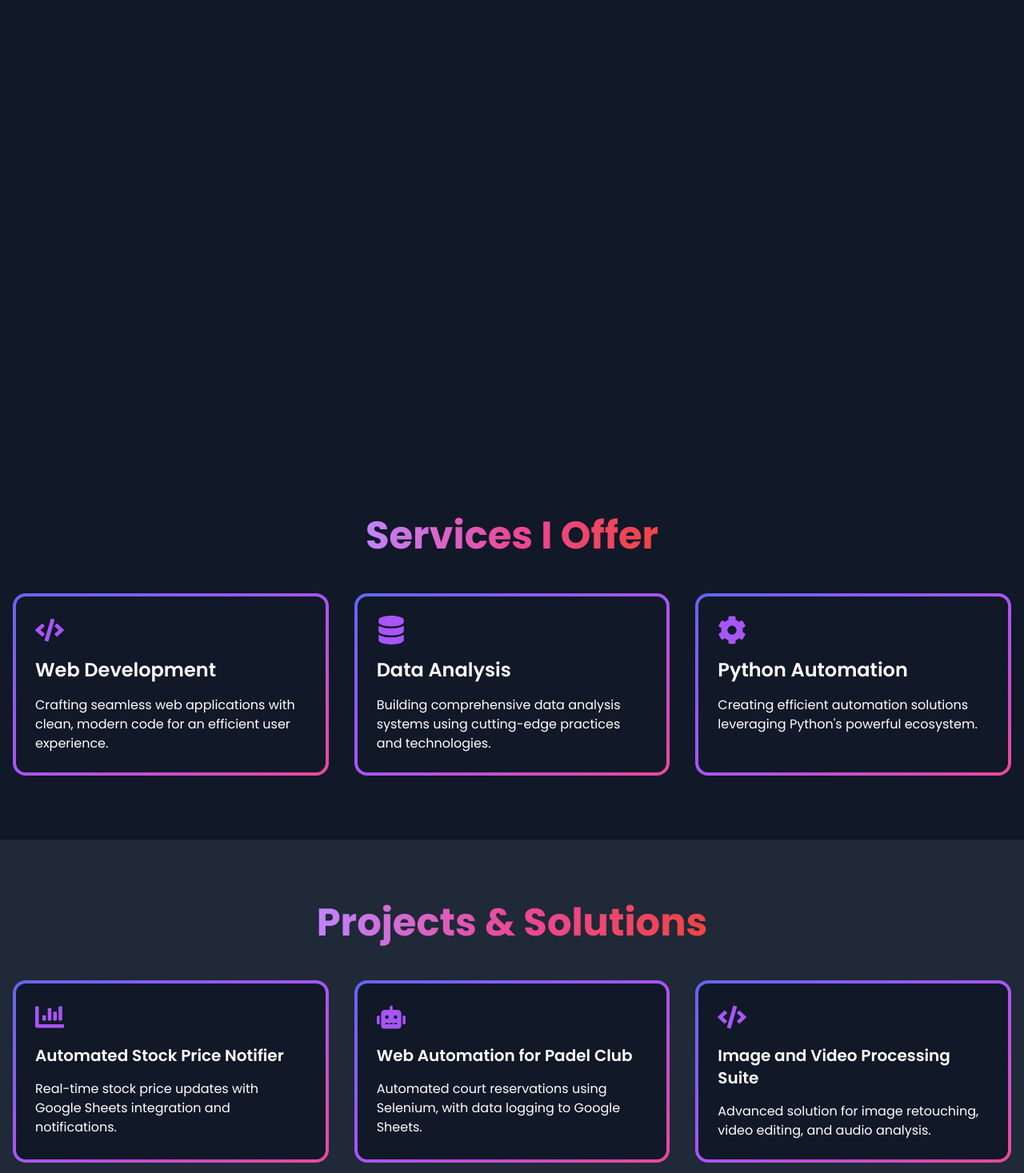
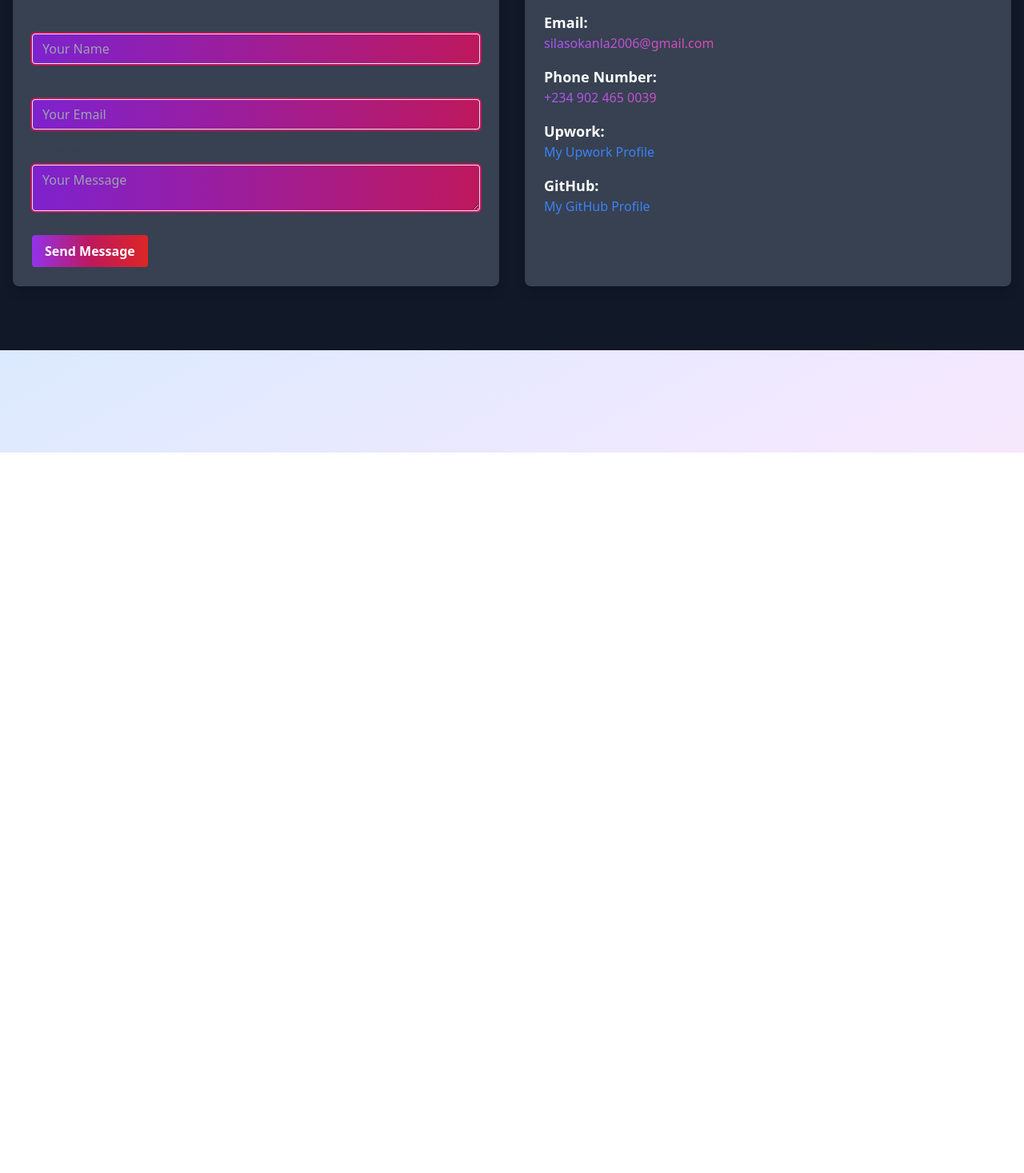
Before and after one commit to CyberTycoon/silas-portfolio, a Next.js app: page /contact in a window 1280 px wide. Shown: the part 234-1701 px from the top of the page at 80% size. After the commit the page ends 800 px from the top, so only its background shows below. Built offline with nearby package versions, Linux system fonts and the light colour scheme.

Commit message:
enhanced ui

```diff
--- a/src/app/contact/page.tsx
+++ b/src/app/contact/page.tsx
@@ -1,320 +1,211 @@
-"use client"
+"use client"; // Ensure client-side rendering
 
-import { motion, useScroll, useTransform, useSpring, useMotionValue, useAnimationFrame } from "framer-motion"
-import Head from "next/head"
-import { useState, useEffect, useRef } from "react"
-import { FaRocket, FaChartBar, FaRobot, FaCode, FaDatabase, FaCog } from "react-icons/fa"
-import { IconType } from "react-icons"
+import { motion } from "framer-motion";
+import { useState } from "react";
+import emailjs from "emailjs-com";
 
-interface GradientTextProps {
-  children: React.ReactNode
-  className?: string
+// Define an interface for the form data
+interface FormData {
+  name: string;
+  email: string;
+  message: string;
 }
 
-interface AnimatedCardProps {
-  children: React.ReactNode
-  className?: string
-  icon: IconType
+export default function Contact(): JSX.Element {
+  // Initialize form data and status state
+  const [formData, setFormData] = useState<FormData>({
+    name: "",
+    email: "",
+    message: "",
+  });
+  const [status, setStatus] = useState<string>("");
+
+  // Update formData when an input or textarea changes
+  const handleChange = (
+    e: React.ChangeEvent<HTMLInputElement | HTMLTextAreaElement>
+  ): void => {
+    const { name, value } = e.target;
+    setFormData({ ...formData, [name]: value });
+  };
+
+  // Handle form submission asynchronously
+  const handleSubmit = async (
+    e: React.FormEvent<HTMLFormElement>
+  ): Promise<void> => {
+    e.preventDefault();
+
+    try {
+      setStatus("Sending...");
+
+      const templateParams = {
+        name: formData.name,
+        email: formData.email,
+        message: formData.message,
+      };
+
+      // Send the email using emailjs
+      const response = await emailjs.send(
+        "service_43l9hbf",
+        "template_prcg8uu",
+        templateParams,
+        "ufiaDgchPLDjfXehB"
+      );
+
+      // Check response for success
+      if (response.status === 200) {
+        setTimeout(() => setStatus("Message sent successfully!"), 2000);
+      } else {
+        throw new Error("Failed to send message.");
       }
-
-interface FloatingIconProps {
-  icon: IconType
-  delay: number
+    } catch (error) {
+      console.error("Error sending message:", error);
+      setStatus("Failed to send message.");
     }
-
-interface Project {
-  title: string
-  description: string
-  icon: IconType
-}
-
-const GradientText: React.FC<GradientTextProps> = ({ children, className }) => (
-  <motion.span
-    className={`bg-clip-text text-transparent bg-gradient-to-r from-purple-400 via-pink-500 to-red-500 ${className}`}
-    initial={{ opacity: 0, y: 20 }}
-    animate={{ opacity: 1, y: 0 }}
-    transition={{ duration: 0.8 }}
-  >
-    {children}
-  </motion.span>
-)
-
-const AnimatedCard: React.FC<AnimatedCardProps> = ({ children, className, icon: Icon }) => {
-  const cardRef = useRef<HTMLDivElement>(null)
-  const x = useMotionValue(0)
-  const y = useMotionValue(0)
-
-  const mouseXSpring = useSpring(0)
-  const mouseYSpring = useSpring(0)
-
-  const rotateX = useTransform(mouseYSpring, [-0.5, 0.5], ["17.5deg", "-17.5deg"])
-  const rotateY = useTransform(mouseXSpring, [-0.5, 0.5], ["-17.5deg", "17.5deg"])
-
-  const handleMouseMove = (e: React.MouseEvent<HTMLDivElement>) => {
-    if (!cardRef.current) return
-    const rect = cardRef.current.getBoundingClientRect()
-    const width = rect.width
-    const height = rect.height
-    const mouseX = e.clientX - rect.left
-    const mouseY = e.clientY - rect.top
-    const xPct = mouseX / width - 0.5
-    const yPct = mouseY / height - 0.5
-    x.set(xPct)
-    y.set(yPct)
-  }
-
-  const handleMouseLeave = () => {
-    x.set(0)
-    y.set(0)
-  }
-
-  useAnimationFrame(() => {
-    mouseXSpring.set(x.get())
-    mouseYSpring.set(y.get())
-  })
+  };
 
   return (
-    <motion.div
-      ref={cardRef}
-      className={`bg-gradient-to-br from-indigo-500 via-purple-500 to-pink-500 p-1 rounded-2xl ${className}`}
-      whileHover={{ scale: 1.05 }}
-      whileTap={{ scale: 0.95 }}
-      style={{
-        rotateX,
-        rotateY,
-        transformStyle: "preserve-3d",
-      }}
-      onMouseMove={handleMouseMove}
-      onMouseLeave={handleMouseLeave}
-    >
-      <div className="bg-gray-900 rounded-xl h-full p-6 transform-gpu" style={{ transform: "translateZ(75px)" }}>
-        <Icon className="text-4xl mb-4 text-purple-500" style={{ transform: "translateZ(50px)" }} />
-        {children}
-      </div>
-    </motion.div>
-  )
-}
-
-const FloatingIcon: React.FC<FloatingIconProps> = ({ icon: Icon, delay }) => (
-  <motion.div
-    className="absolute text-4xl text-purple-500 opacity-50"
-    initial={{ y: 0, opacity: 0 }}
-    animate={{
-      y: [0, -20, 0],
-      opacity: [0, 1, 0],
-    }}
-    transition={{
-      duration: 3,
-      repeat: Number.POSITIVE_INFINITY,
-      delay: delay,
-    }}
-  >
-    <Icon />
-  </motion.div>
-)
-
-export default function Home() {
-  const { scrollYProgress } = useScroll()
-  const opacity = useTransform(scrollYProgress, [0, 0.5], [1, 0])
-  const scale = useTransform(scrollYProgress, [0, 0.5], [1, 0.8])
-  const [mounted, setMounted] = useState(false)
-
-  useEffect(() => {
-    setMounted(true)
-  }, [])
-
-  if (!mounted) return null
-
-  const projects: Project[] = [
-    {
-      title: "Automated Stock Price Notifier",
-      description: "Real-time stock price updates with Google Sheets integration and notifications.",
-      icon: FaChartBar,
-    },
-    {
-      title: "Web Automation for Padel Club",
-      description: "Automated court reservations using Selenium, with data logging to Google Sheets.",
-      icon: FaRobot,
-    },
-    {
-      title: "Image and Video Processing Suite",
-      description: "Advanced solution for image retouching, video editing, and audio analysis.",
-      icon: FaCode,
-    },
-    {
-      title: "English Dictionary Desktop App",
-      description: "User-friendly GUI application for offline dictionary access.",
-      icon: FaDatabase,
-    },
-    {
-      title: "Weather Forecast Web App",
-      description: "Responsive Next.js application with real-time weather data and modern UI.",
-      icon: FaRocket,
-    },
-    {
-      title: "Data Visualization Dashboard",
-      description: "Interactive dashboard providing real-time insights and analytics for business data.",
-      icon: FaCog,
-    },
-  ]
-
-  return (
-    <>
-      <Head>
-        <title>Silas Okanlawon - Full Stack Developer & Data Scientist</title>
-        <meta
-          name="description"
-          content="Portfolio of Silas Okanlawon - Full Stack Web Developer, Data Scientist, and Automation Specialist"
-        />
-        <link
-          href="https://fonts.googleapis.com/css2?family=Poppins:wght@300;400;600;700&display=swap"
-          rel="stylesheet"
-        />
-      </Head>
-
-      <div className="bg-gray-900 min-h-screen text-white font-['Poppins']">
-        {/* Hero Section */}
-        <motion.section
-          className="relative h-screen flex items-center justify-center overflow-hidden"
-          style={{ opacity, scale }}
-        >
-          <div className="absolute inset-0 z-0">
-            <div className="absolute inset-0 bg-gradient-to-r from-blue-500 via-purple-500 to-pink-500 opacity-30"></div>
-            <motion.div
-              className="absolute inset-0 bg-[url('/background-pattern.svg')] bg-repeat"
-              animate={{
-                backgroundPositionX: ["0%", "100%"],
-                backgroundPositionY: ["0%", "100%"],
-              }}
-              transition={{
-                repeat: Number.POSITIVE_INFINITY,
-                repeatType: "reverse",
-                duration: 20,
-              }}
-            ></motion.div>
-          </div>
-          <div className="z-10 text-center px-4">
-            <motion.h1
-              className="text-5xl md:text-7xl font-bold mb-6"
+    <section className="bg-gray-900 text-white py-20">
+      <div className="container mx-auto px-4">
+        {/* Section Heading */}
+        <motion.h2
+          className="text-4xl font-bold text-center text-gray-900 mb-12"
           initial={{ opacity: 0, y: -50 }}
           animate={{ opacity: 1, y: 0 }}
           transition={{ duration: 1 }}
         >
-              <GradientText>Welcome to My Portfolio</GradientText>
-            </motion.h1>
-            <motion.p
-              className="text-xl md:text-2xl mb-8 max-w-3xl mx-auto"
-              initial={{ opacity: 0, y: 50 }}
-              animate={{ opacity: 1, y: 0 }}
-              transition={{ delay: 0.5, duration: 1 }}
+          Contact Me
+        </motion.h2>
+
+        {/* Contact Form and Info */}
+        <div className="grid grid-cols-1 lg:grid-cols-2 gap-8">
+          {/* Contact Form */}
+          <motion.div
+            className="bg-gray-700 text-white p-6 rounded-lg shadow-lg"
+            initial={{ opacity: 0, x: -100 }}
+            animate={{ opacity: 1, x: 0 }}
+            transition={{ duration: 1 }}
           >
-              Full Stack Developer, Data Scientist, and Automation Specialist
-            </motion.p>
-            <motion.a
-              className="bg-gradient-to-r from-purple-500 to-pink-500 text-white px-8 py-3 rounded-full font-semibold text-lg hover:from-purple-600 hover:to-pink-600 transition duration-300 inline-block"
-              whileHover={{ scale: 1.05 }}
-              whileTap={{ scale: 0.95 }}
-              href="/resume.docx"
-              download
+            <h3 className="text-2xl font-semibold mb-6">Send me a message</h3>
+            <form onSubmit={handleSubmit}>
+              <div className="mb-4">
+                <label
+                  className="block text-gray-700 text-sm font-bold mb-2"
+                  htmlFor="name"
                 >
-              Download CV
-            </motion.a>
+                  Name
+                </label>
+                <input
+                  className="shadow ring-2 ring-pink-700 text-white bg-clip-border bg-gradient-to-r from-purple-700 to-pink-700 appearance-none border rounded w-full py-2 px-3 leading-tight focus:outline-none focus:shadow-outline"
+                  id="name"
+                  name="name"
+                  type="text"
+                  value={formData.name}
+                  onChange={handleChange}
+                  placeholder="Your Name"
+                />
               </div>
-          <FloatingIcon icon={FaRocket} delay={0} />
-          <FloatingIcon icon={FaChartBar} delay={1} />
-          <FloatingIcon icon={FaRobot} delay={2} />
-        </motion.section>
 
-        {/* Services Section */}
-        <section className="py-20 px-4">
-          <div className="max-w-7xl mx-auto">
-            <h2 className="text-4xl md:text-5xl font-bold mb-12 text-center">
-              <GradientText>Services I Offer</GradientText>
-            </h2>
+              <div className="mb-4">
+                <label
+                  className="block text-gray-700 text-sm font-bold mb-2"
+                  htmlFor="email"
+                >
+                  Email
+                </label>
+                <input
+                  className="shadow ring-2 ring-pink-700 text-white bg-clip-border bg-gradient-to-r from-purple-700 to-pink-700 appearance-none border rounded w-full py-2 px-3 leading-tight focus:outline-none focus:shadow-outline"
+                  id="email"
+                  name="email"
+                  type="email"
+                  value={formData.email}
+                  onChange={handleChange}
+                  placeholder="Your Email"
+                />
+              </div>
+
+              <div className="mb-6">
+                <label
+                  className="block text-gray-700 text-sm font-bold mb-2"
+                  htmlFor="message"
+                >
+                  Message
+                </label>
+                <textarea
+                  className="shadow ring-2 ring-pink-700 text-white bg-clip-border bg-gradient-to-r from-purple-700 to-pink-700 appearance-none border rounded w-full py-2 px-3 leading-tight focus:outline-none focus:shadow-outline"
+                  id="message"
+                  name="message"
+                  value={formData.message}
+                  onChange={handleChange}
+                  placeholder="Your Message"
+                ></textarea>
+              </div>
+
+              <div className="flex items-center justify-between">
+                <button
+                  className="bg-gradient-to-r from-purple-600 via-pink-700 to-red-600 hover:bg-pink-700 text-white font-bold py-2 px-4 rounded focus:outline-none focus:shadow-outline"
+                  type="submit"
+                >
+                  Send Message
+                </button>
+              </div>
+              {/* Status Message */}
+              {status && (
+                <p className="mt-4 bg-clip-text text-transparent bg-gradient-to-r from-purple-500 via-pink-500 to-red-600 font-semibold">
+                  {status}
+                </p>
+              )}
+            </form>
+          </motion.div>
+
+          {/* Contact Information */}
           <motion.div
-              className="grid grid-cols-1 md:grid-cols-3 gap-8"
-              initial={{ opacity: 0, y: 50 }}
-              whileInView={{ opacity: 1, y: 0 }}
-              transition={{ duration: 0.8 }}
-              viewport={{ once: true }}
+            className="bg-gray-700 text-white p-6 rounded-lg shadow-lg"
+            initial={{ opacity: 0, x: 100 }}
+            animate={{ opacity: 1, x: 0 }}
+            transition={{ duration: 1 }}
           >
-              <AnimatedCard icon={FaCode}>
-                <h3 className="text-2xl font-semibold mb-4">Web Development</h3>
-                <p>Crafting seamless web applications with clean, modern code for an efficient user experience.</p>
-              </AnimatedCard>
-              <AnimatedCard icon={FaDatabase}>
-                <h3 className="text-2xl font-semibold mb-4">Data Analysis</h3>
-                <p>Building comprehensive data analysis systems using cutting-edge practices and technologies.</p>
-              </AnimatedCard>
-              <AnimatedCard icon={FaCog}>
-                <h3 className="text-2xl font-semibold mb-4">Python Automation</h3>
-                <p>Creating efficient automation solutions leveraging Python's powerful ecosystem.</p>
-              </AnimatedCard>
+            <h3 className="text-2xl font-semibold mb-6">Contact Information</h3>
+
+            <div className="mb-4">
+              <h4 className="text-lg font-semibold">Email:</h4>
+              <p className="bg-clip-text text-transparent bg-gradient-to-r from-purple-500 via-pink-500 to-red-600">
+                silasokanla2006@gmail.com
+              </p>
+            </div>
+
+            <div className="mb-4">
+              <h4 className="text-lg font-semibold">Phone Number:</h4>
+              <p className="bg-clip-text text-transparent bg-gradient-to-r from-purple-500 via-pink-500 to-red-600">
+                +234 902 465 0039
+              </p>
+            </div>
+
+            <div className="mb-4">
+              <h4 className="text-lg font-semibold">Upwork:</h4>
+              <a
+                href="https://www.upwork.com/freelancers/~0190e47b810764d48e?mp_source=share"
+                target="_blank"
+                rel="noopener noreferrer"
+                className="text-blue-500 hover:underline"
+              >
+                My Upwork Profile
+              </a>
+            </div>
+
+            <div className="mb-4">
+              <h4 className="text-lg font-semibold">GitHub:</h4>
+              <a
+                href="https://github.com/CyberTycoon"
+                target="_blank"
+                rel="noopener noreferrer"
+                className="text-blue-500 hover:underline"
+              >
+                My GitHub Profile
+              </a>
+            </div>
           </motion.div>
         </div>
-        </section>
-
-        {/* Projects Section */}
-        <section className="py-20 px-4 bg-gray-800">
-          <div className="max-w-7xl mx-auto">
-            <h2 className="text-4xl md:text-5xl font-bold mb-12 text-center">
-              <GradientText>Projects & Solutions</GradientText>
-            </h2>
-            <motion.div
-              className="grid grid-cols-1 md:grid-cols-2 lg:grid-cols-3 gap-8"
-              initial={{ opacity: 0 }}
-              whileInView={{ opacity: 1 }}
-              transition={{ duration: 0.8, staggerChildren: 0.2 }}
-              viewport={{ once: true }}
-            >
-              {projects.map((project, index) => (
-                <motion.div
-                  key={index}
-                  initial={{ opacity: 0, y: 20 }}
-                  whileInView={{ opacity: 1, y: 0 }}
-                  transition={{ duration: 0.5 }}
-                  viewport={{ once: true }}
-                >
-                  <AnimatedCard className="h-full" icon={project.icon}>
-                    <h3 className="text-xl font-semibold mb-4">{project.title}</h3>
-                    <p>{project.description}</p>
-                  </AnimatedCard>
-                </motion.div>
-              ))}
-            </motion.div>
       </div>
     </section>
-
-        {/* Call to Action */}
-        <section className="py-20 px-4">
-          <div className="max-w-4xl mx-auto text-center">
-            <motion.h2
-              className="text-4xl md:text-5xl font-bold mb-6"
-              initial={{ opacity: 0 }}
-              whileInView={{ opacity: 1 }}
-              transition={{ duration: 1 }}
-            >
-              <GradientText>Ready to Bring Your Ideas to Life?</GradientText>
-            </motion.h2>
-            <motion.p
-              className="text-xl mb-8"
-              initial={{ opacity: 0 }}
-              whileInView={{ opacity: 1 }}
-              transition={{ delay: 0.5, duration: 1 }}
-            >
-              Let's collaborate on creating innovative solutions with cutting-edge web development and data science.
-            </motion.p>
-            <motion.a
-              className="bg-gradient-to-r from-purple-500 to-pink-500 text-white px-8 py-3 rounded-full font-semibold text-lg hover:from-purple-600 hover:to-pink-600 transition duration-300 inline-block"
-              whileHover={{ scale: 1.05 }}
-              whileTap={{ scale: 0.95 }}
-              href="/contact"
-            >
-              Get in Touch
-            </motion.a>
-          </div>
-        </section>
-      </div>
-    </>
-  )
+  );
 }
--- a/src/app/layout.tsx
+++ b/src/app/layout.tsx
@@ -1,19 +1,7 @@
 import type { Metadata } from "next";
-import localFont from "next/font/local";
 import "./globals.css";
 import Navbar from "../components/Navbar";
 import Head from "next/head";  // Import Head
-
-const geistSans = localFont({
-  src: "./fonts/GeistVF.woff",
-  variable: "--font-geist-sans",
-  weight: "100 900",
-});
-const geistMono = localFont({
-  src: "./fonts/GeistMonoVF.woff",
-  variable: "--font-geist-mono",
-  weight: "100 900",
-});
 
 export const metadata: Metadata = {
   title: "Silas Okanlawon",
@@ -33,7 +21,7 @@ export default function RootLayout({
 
       </Head>
       <body
-        className={`${geistSans.variable} ${geistMono.variable} antialiased`}
+        className={` antialiased`}
       >
         <Navbar/>
         {children}
--- a/src/app/page.tsx
+++ b/src/app/page.tsx
@@ -148,7 +148,8 @@ const Home: NextPage = () => {
         />
       </Head>
 
-      <div className="bg-gray-900 min-h-screen text-white font-['Poppins']">
+      {/* Updated font class to use escaped double quotes for Poppins */}
+      <div className="bg-gray-900 min-h-screen text-white font-[&quot;Poppins&quot;]">
         {/* Hero Section */}
         <motion.section
           className="relative h-screen flex items-center justify-center overflow-hidden"
@@ -318,7 +319,7 @@ const Home: NextPage = () => {
               whileInView={{ opacity: 1 }}
               transition={{ delay: 0.5, duration: 1 }}
             >
-              Let's collaborate on creating innovative solutions with cutting-edge web development and data science.
+              Let&apos;s collaborate on creating innovative solutions with cutting-edge web development and data science.
             </motion.p>
             <motion.a
               className="bg-gradient-to-r from-purple-500 to-pink-500 text-white px-8 py-3 rounded-full font-semibold text-lg hover:from-purple-600 hover:to-pink-600 transition duration-300 inline-block"
```
Also changed, not shown: src/app/fonts/GeistMonoVF.woff (deleted), src/app/fonts/GeistVF.woff (deleted). Lines whose indentation alone changed are shown as unchanged.
